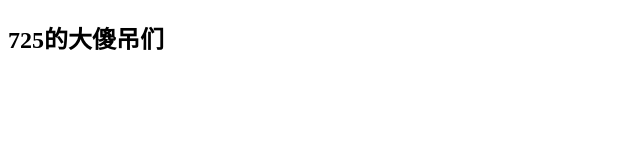
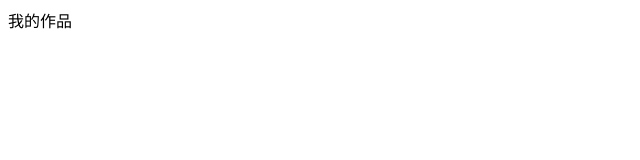
Before and after one commit to littleZhongCY/littleZhongCY.github.io, a plain HTML site: page index.html in a window 1280 px wide. Shown: the whole page, without its empty margins (0-640 px from the left). Drawn offline with Linux system fonts and the light colour scheme.

Commit message:
Revert "Update index.html"
This reverts commit 0beffc8652e55ffcd79b0e802a1c47b22b1ec583.

```diff
--- a/index.html
+++ b/index.html
@@ -7,6 +7,6 @@
     <title>Document</title>
 </head>
 <body>
-    <H2>725的大傻吊们</H2>
+    我的作品
 </body>
 </html>
```
